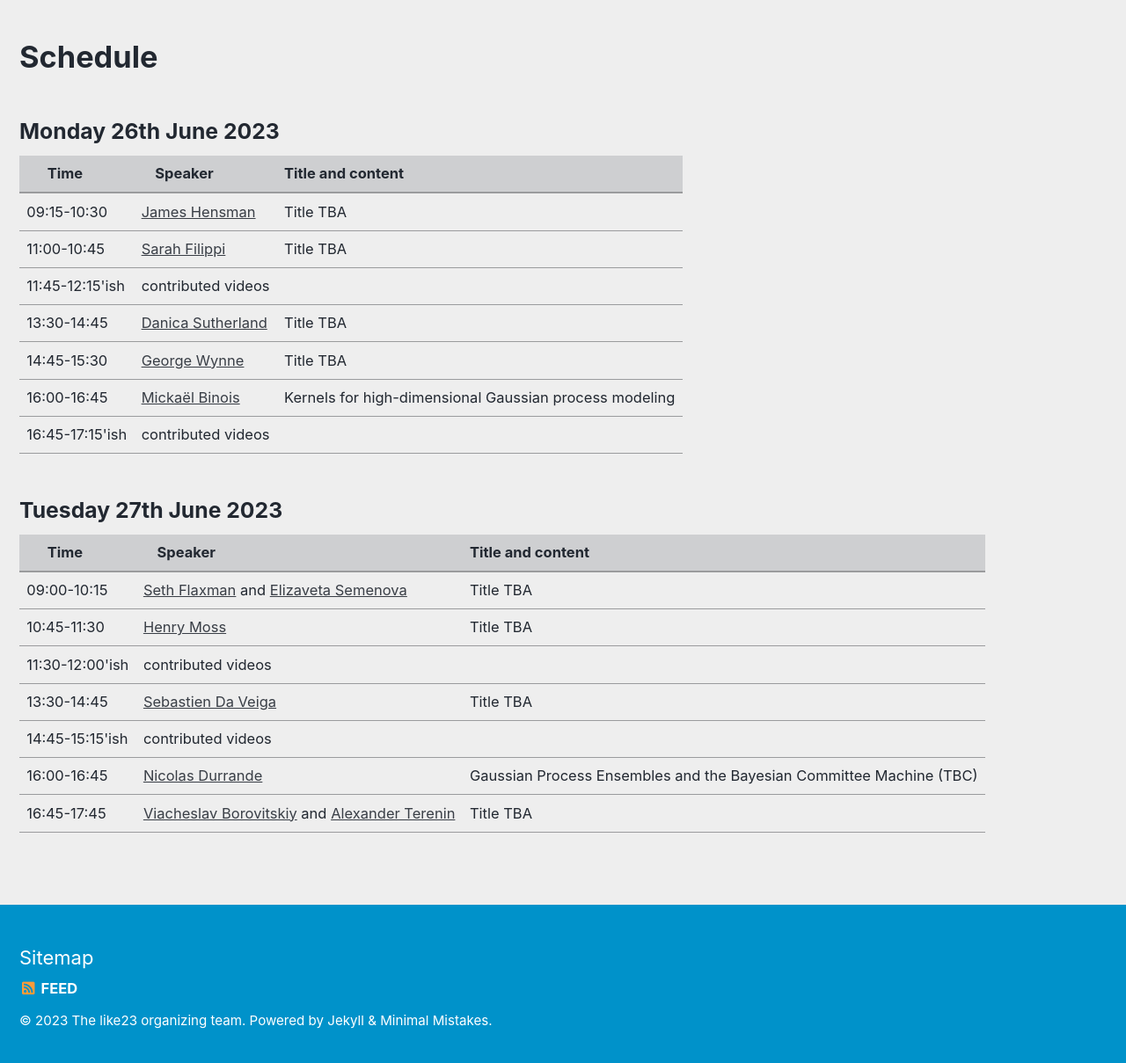
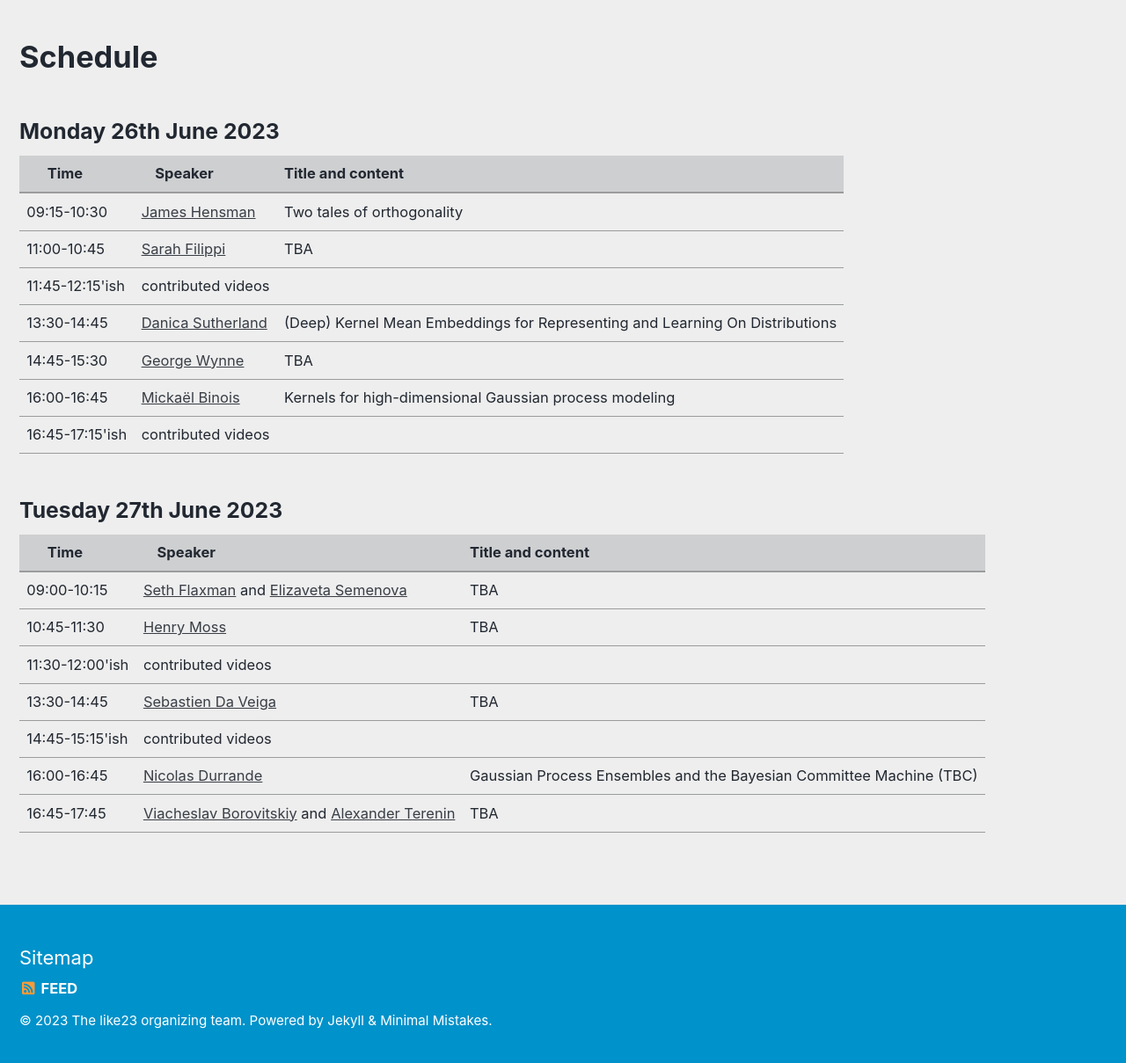
Before and after one commit to LIKE23-Bern/LIKE23-Bern.github.io, a Jekyll site: the page built from _pages/program.md, in a window 1280 px wide and 1400 px high, scrolled down 287 px. Shown: the part 183-1392 px from the top of the window at 88% size. Built offline with Jekyll 4.4.1, drawn with Linux system fonts in a browser that asks for light colours; cached includes are drawn as plain includes.

Commit message:
Update program.md

```diff
--- a/_pages/program.md
+++ b/_pages/program.md
@@ -37,7 +37,7 @@ header:
 		    <a href="https://scholar.google.com/citations?user=l8dX3ssAAAAJ&hl=en" target="_blank">James Hensman</a>
 		</td>
 		<td>
-		    Title TBA
+		    Two tales of orthogonality
 		</td>
 	</tr>
 	<tr>
@@ -46,7 +46,7 @@ header:
 		    <a href="https://www.imperial.ac.uk/people/s.filippi" target="_blank">Sarah Filippi</a>
 		</td>
 		<td>
-		   Title TBA
+		   TBA
 	    </td>
 	</tr>
     <tr>
@@ -63,7 +63,7 @@ header:
 		    <a href="https://djsutherland.ml/" target="_blank">Danica Sutherland</a>
 		</td>
 		<td>
-		   Title TBA
+		   (Deep) Kernel Mean Embeddings for Representing and Learning On Distributions
 	    </td>
 	</tr>
     <tr>
@@ -72,7 +72,7 @@ header:
 		    <a href="https://georgewynne.github.io/" target="_blank"> George Wynne</a>
 		</td>
 		<td>
-		    Title TBA
+		    TBA
 	    </td>
 	</tr>
     <tr>
@@ -113,7 +113,7 @@ header:
 		    <a href="https://www.elizaveta-semenova.com/" target="_blank">Elizaveta Semenova</a>
 		</td>
 		<td>
-		    Title TBA
+		    TBA
 		</td>
 	</tr>
     <tr>
@@ -122,7 +122,7 @@ header:
 		    <a href="https://henrymoss.github.io/" target="_blank"> Henry Moss </a>
 		</td>
 		<td>
-		  Title TBA
+		  TBA
 		</td>
 	</tr>
 	<tr>
@@ -138,7 +138,7 @@ header:
 		    <a href="https://ensai.fr/en/equipe/da-veiga-sebastien/" target="_blank"> Sebastien Da Veiga </a>
 		</td>
 		<td>
-		   Title TBA
+		   TBA
 	    </td>
 	</tr>
     <tr>
@@ -165,7 +165,7 @@ header:
       and <a href="https://avt.im/" target="_blank">Alexander Terenin</a>
 		</td>
 		<td>
-	        Title TBA
+	        TBA
 	    </td>
 	</tr>
 </tbody>
```
